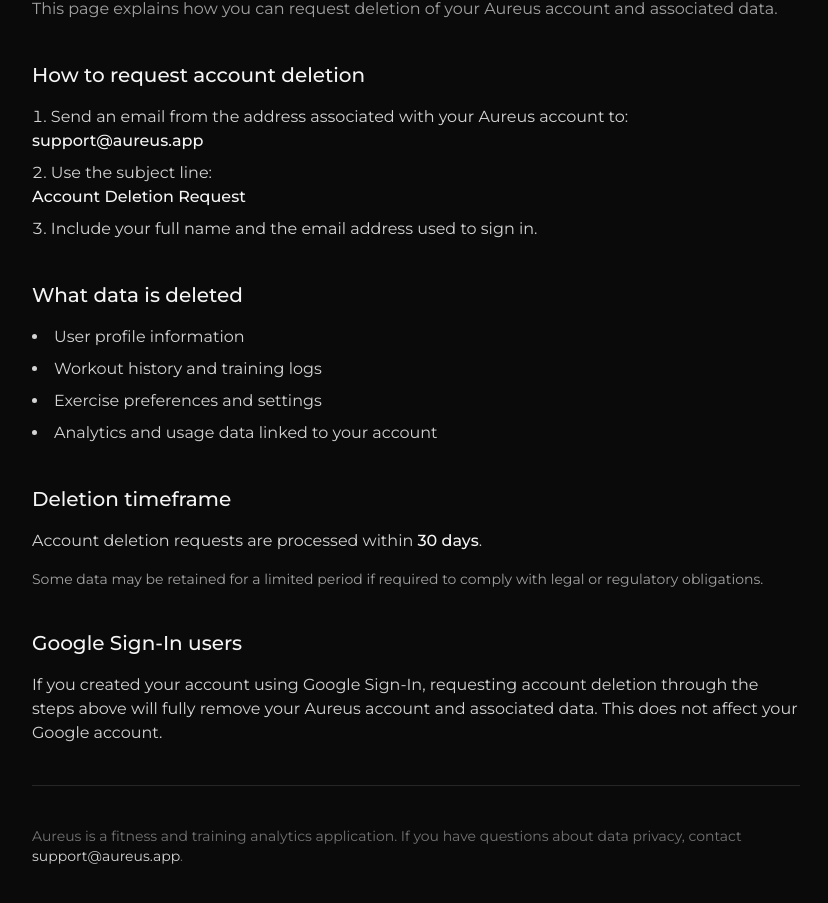
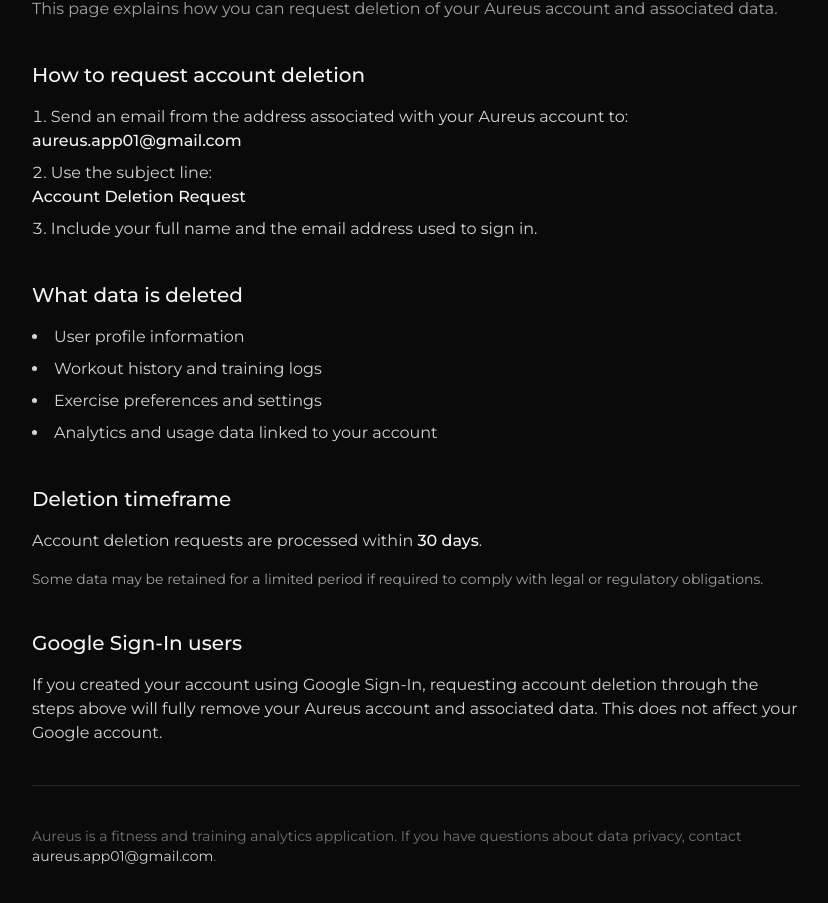
Before and after one commit to akshaygovil/aureus-website, a Next.js app: page /delete-account in a window 1280 px wide. Shown: the part 119-1022 px from the top of the page, without its empty margins (224-1052 px from the left). Built offline with nearby package versions, Linux system fonts and the light colour scheme.

Commit message:
newest deployment

```diff
--- a/src/app/delete-account/page.tsx
+++ b/src/app/delete-account/page.tsx
@@ -1,3 +1,5 @@
+import { EMAIL_ADRESS } from "../assets/constants";
+
 export const metadata = {
   title: "Delete Your Account – Aureus",
   description:
@@ -28,7 +30,7 @@
               to:
               <br />
               <span className="font-medium text-neutral-100">
-                support@aureus.app
+                {EMAIL_ADRESS}
               </span>
             </li>
             <li>
@@ -84,7 +86,7 @@
           <p>
             Aureus is a fitness and training analytics application. If you have
             questions about data privacy, contact{" "}
-            <span className="text-neutral-300">support@aureus.app</span>.
+            <span className="text-neutral-300">{EMAIL_ADRESS}</span>.
           </p>
         </footer>
       </div>
```
